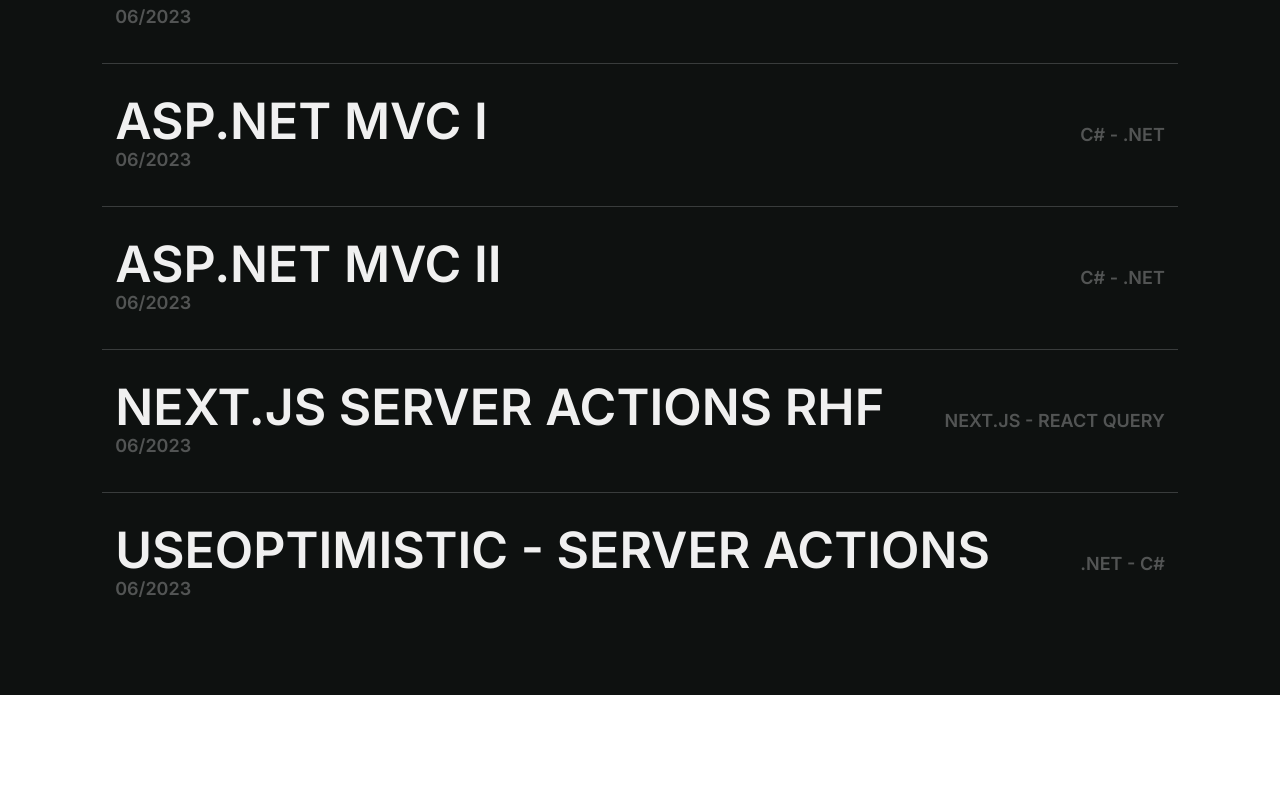
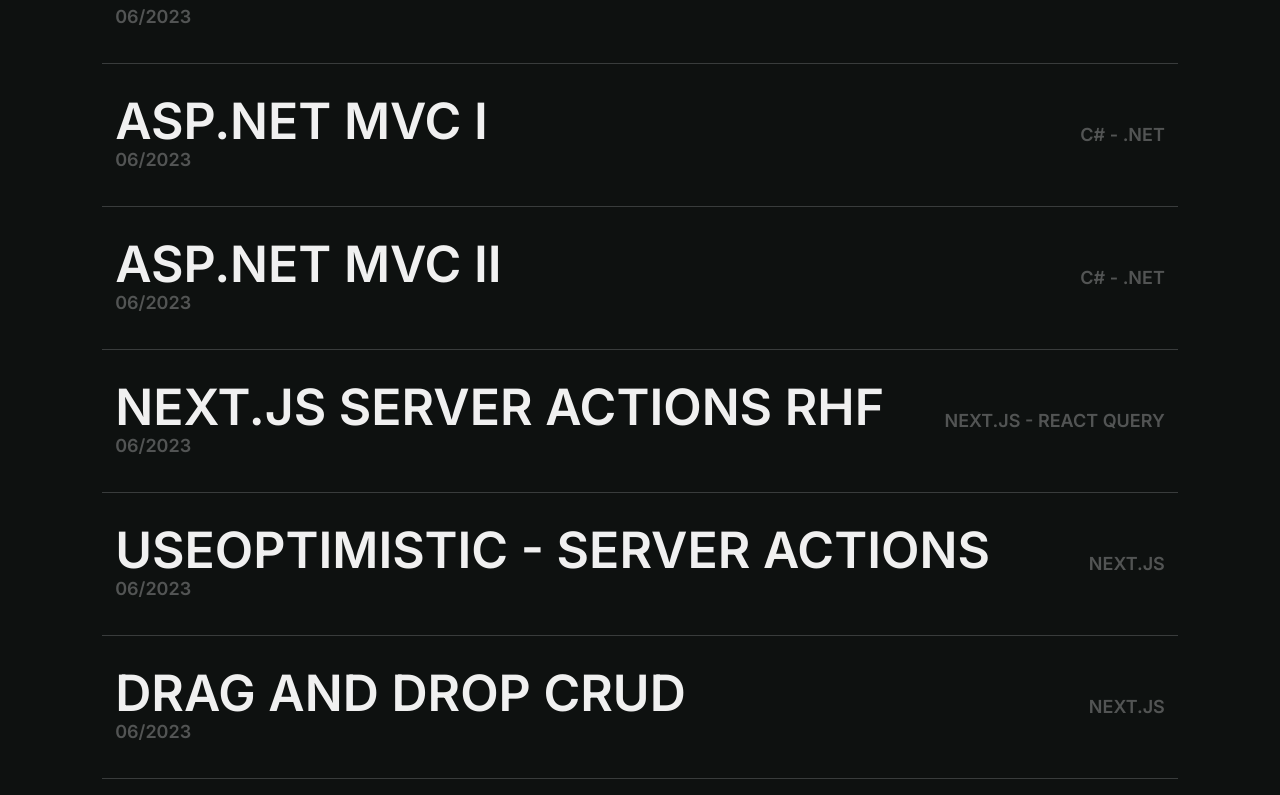
Before and after one commit to miladevweb/portfolio-pp, a Next.js app: page /work/all in a window 1280 px wide. Shown: the part 2002-2797 px from the top of the page. Built offline with nearby package versions, Linux system fonts and the light colour scheme.

Commit message:
add buchs

```diff
--- a/src/constants/index.ts
+++ b/src/constants/index.ts
@@ -97,7 +97,7 @@
 
   {
     title: 'Tesla Clone',
-    technologies: ['JavaScript Native APIs'],
+    technologies: ['JavaScript'],
     thumbnail: 'https://firebasestorage.googleapis.com/v0/b/portfolio-f1335.appspot.com/o/preview-medium.webp?alt=media',
     color: '#CCDD71',
     href: 'https://tesla-pp.vercel.app/',
@@ -137,9 +137,57 @@
 
   {
     title: 'useOptimistic - Server Actions',
-    technologies: ['.NET', 'C#'],
+    technologies: ['Next.js'],
     href: 'https://github.com/miladevweb/nextjs-server-actions-useoptimistic-pp',
     color: '',
     thumbnail: '',
   },
+
+  {
+    title: 'Drag and Drop CRUD',
+    technologies: ['Next.js'],
+    href: 'https://github.com/miladevweb/nextjs-server-actions-useoptimistic-pp',
+    color: '',
+    thumbnail: '',
+  },
+
+  {
+    title: 'Modern Footer',
+    technologies: ['React', 'Tailwind'],
+    href: 'https://github.com/miladevweb/nextjs-server-actions-useoptimistic-pp',
+    color: '',
+    thumbnail: '',
+  },
+
+  {
+    title: 'Mega Menu',
+    technologies: ['React'],
+    href: 'https://github.com/miladevweb/nextjs-server-actions-useoptimistic-pp',
+    color: '',
+    thumbnail: '',
+  },
+
+  {
+    title: 'NGINX Zod Intercepting Routes',
+    technologies: ['React'],
+    href: 'https://github.com/miladevweb/nextjs-server-actions-useoptimistic-pp',
+    color: '',
+    thumbnail: '',
+  },
+
+  {
+    title: 'GSAP - Moder Website',
+    technologies: ['React'],
+    href: 'https://github.com/miladevweb/nextjs-server-actions-useoptimistic-pp',
+    color: '',
+    thumbnail: '',
+  },
+
+  {
+    title: 'Angular 18',
+    technologies: ['Angular'],
+    href: '',
+    color: '',
+    thumbnail: '',
+  },
 ]
```
